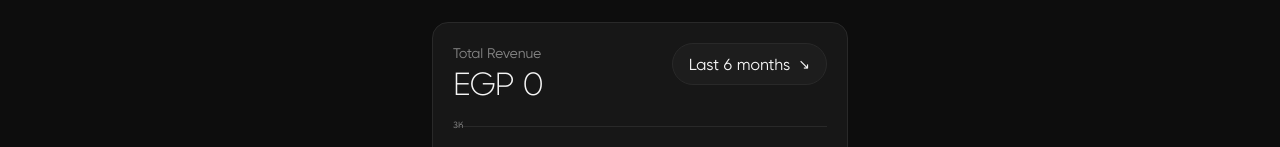
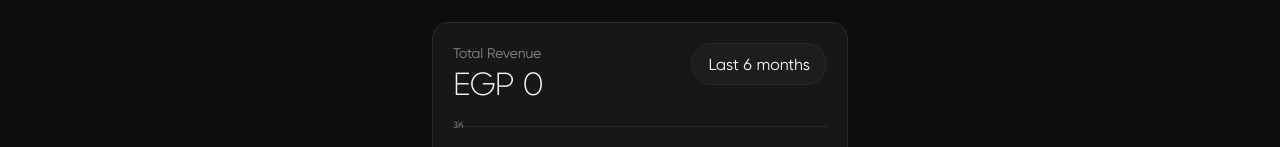
Before and after one commit to qascm/settawsettein-admin, a Next.js app: page /dashboard in a window 1280 px wide. Shown: the part 248-395 px from the top of the page. Built offline with nearby package versions, Linux system fonts and the light colour scheme; no server answers.

Commit message:
Update Dash

```diff
--- a/components/dashboard/SalesOverview.jsx
+++ b/components/dashboard/SalesOverview.jsx
@@ -243,10 +243,6 @@ export default function SalesOverview() {
             "
           >
             <span>Last 6 months</span>
-
-            <span className="ml-2 text-sm leading-none">
-              ↘
-            </span>
           </button>
         </div>
 
```
